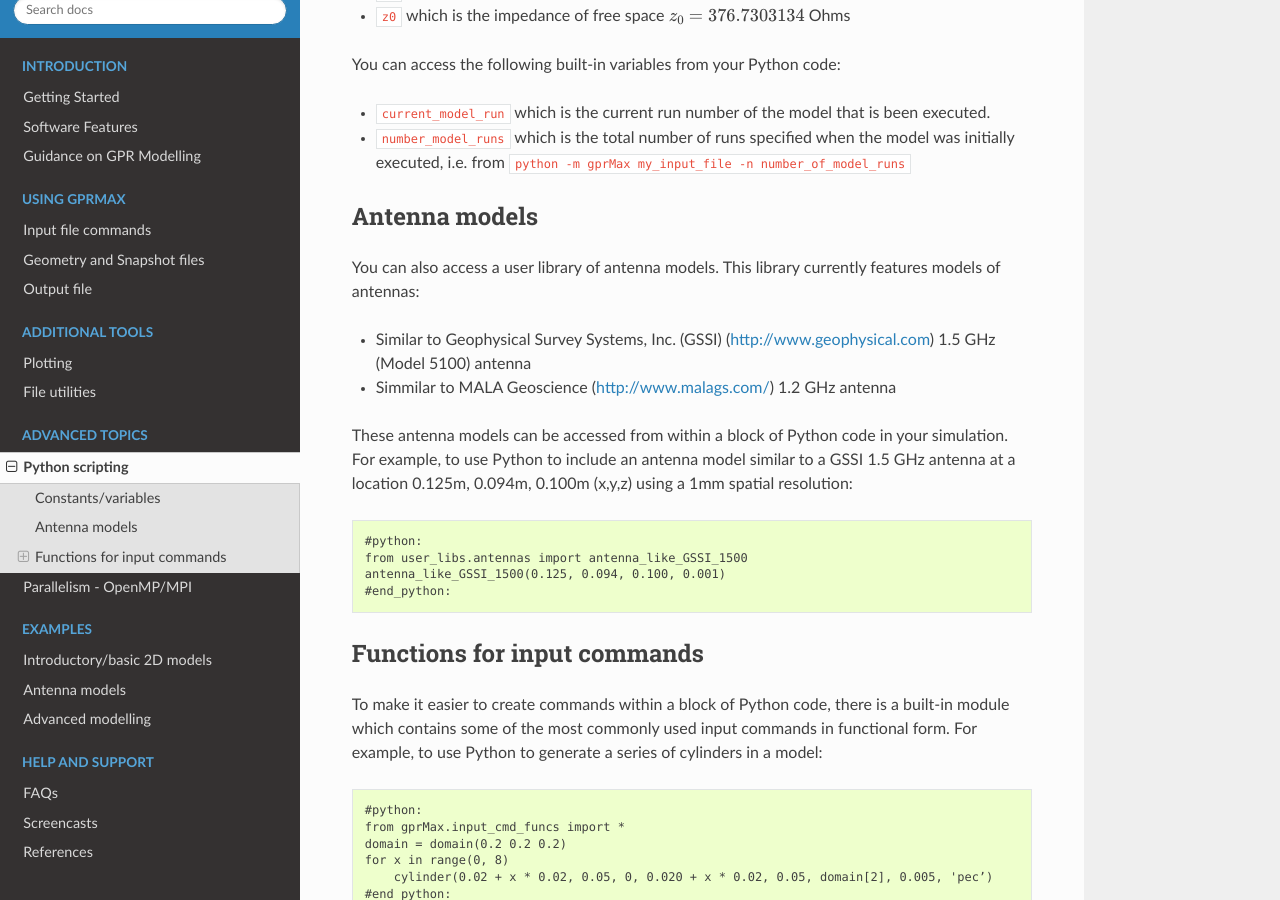
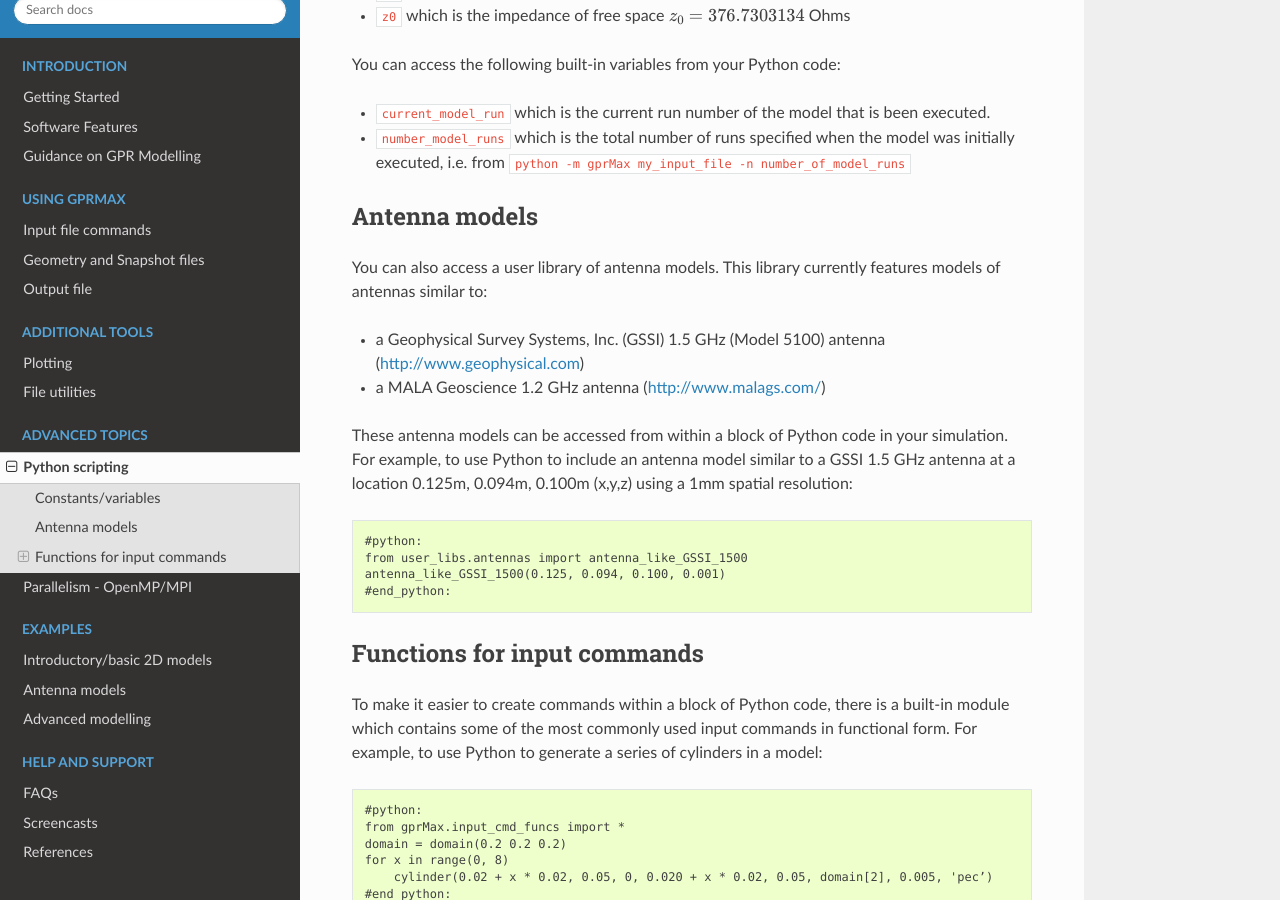
Before and after one commit to gprMax/gprMax, a Sphinx documentation site: the page built from docs/source/python_scripting.rst, in a window 1280 px wide and 900 px high, scrolled down 504 px. Built offline with Sphinx 7.4.7 and the Read the Docs theme 2.0.0, drawn with Linux system fonts in a browser that asks for light colours.

Commit message:
Updated text on antenna models.

```diff
--- a/docs/source/python_scripting.rst
+++ b/docs/source/python_scripting.rst
@@ -24,10 +24,10 @@ You can access the following built-in variables from your Python code:
 Antenna models
 ==============
 
-You can also access a user library of antenna models. This library currently features models of antennas:
+You can also access a user library of antenna models. This library currently features models of antennas similar to:
 
-* Similar to Geophysical Survey Systems, Inc. (GSSI) (http://www.geophysical.com) 1.5 GHz (Model 5100) antenna
-* Simmilar to MALA Geoscience (http://www.malags.com/) 1.2 GHz antenna
+* a Geophysical Survey Systems, Inc. (GSSI) 1.5 GHz (Model 5100) antenna (http://www.geophysical.com)
+* a MALA Geoscience 1.2 GHz antenna (http://www.malags.com/)
 
 These antenna models can be accessed from within a block of Python code in your simulation. For example, to use Python to include an antenna model similar to a GSSI 1.5 GHz antenna at a location 0.125m, 0.094m, 0.100m (x,y,z) using a 1mm spatial resolution:
 
```
